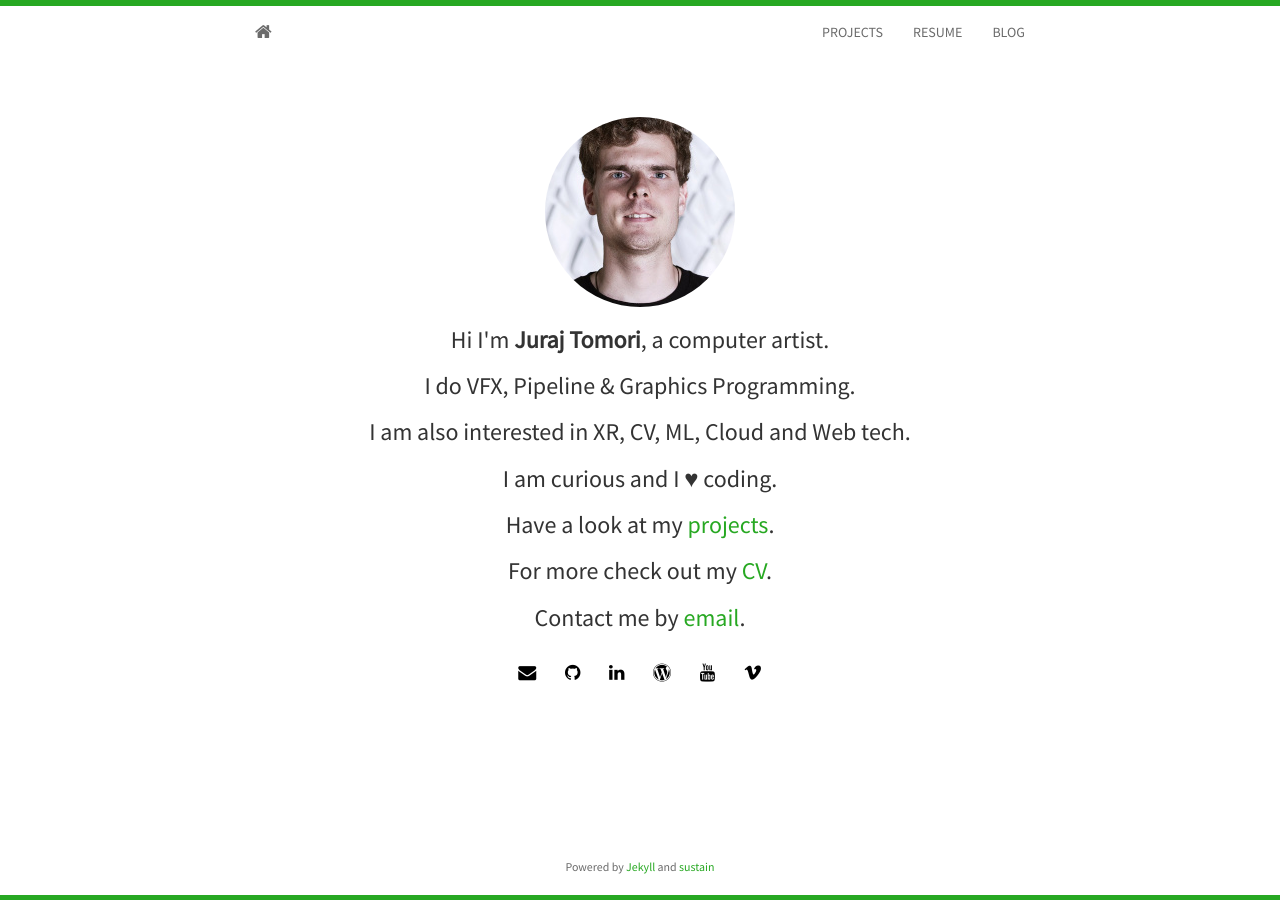
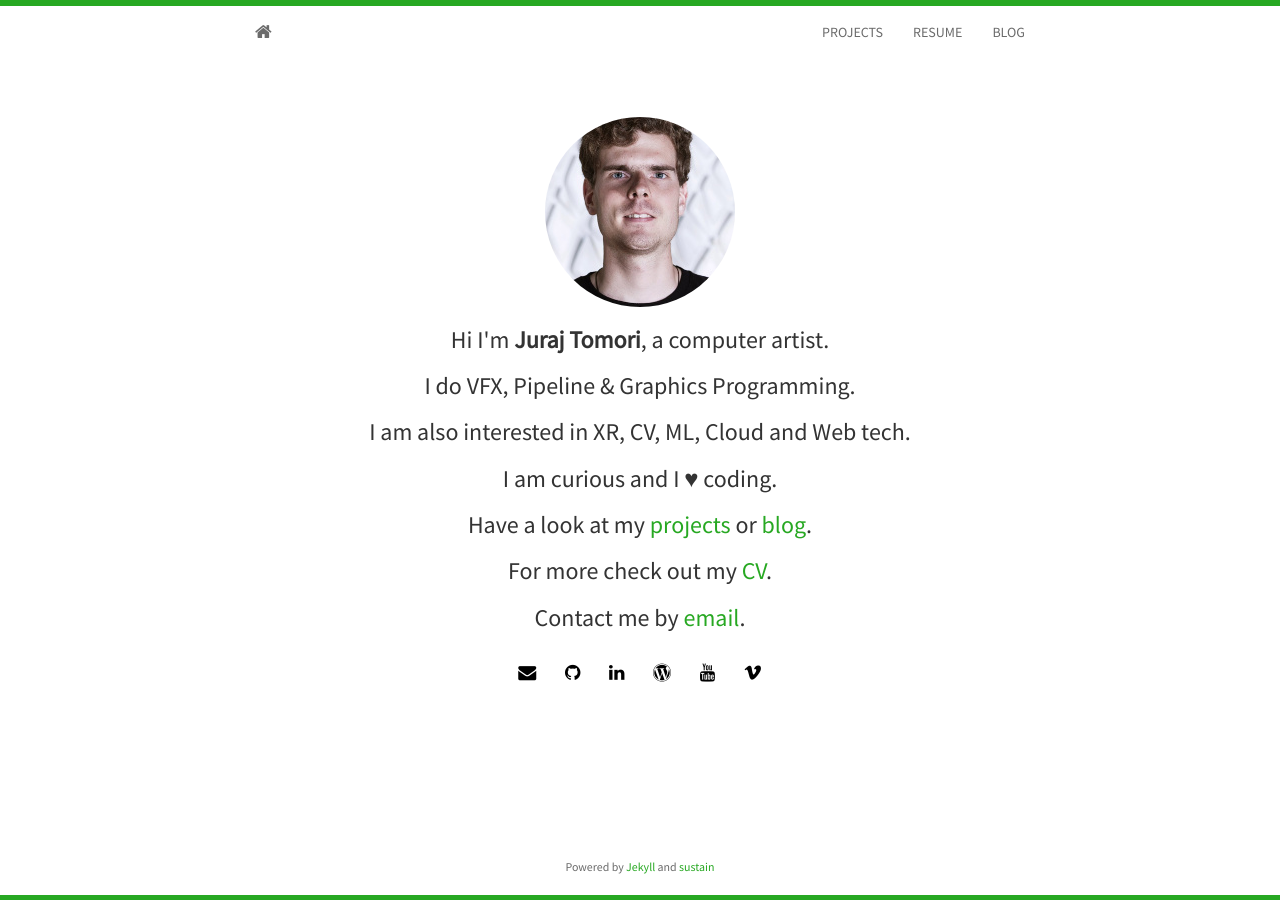
Before and after one commit to jtomori/jtomori.github.io, a Jekyll site: the page built from index.html, in a window 1280 px wide. Built offline with Jekyll 4.4.1, drawn with Linux system fonts in a browser that asks for light colours; nearby versions of some CDN libraries; the list of posts is cut into pages by our own code.

Commit message:
added blog to intro msg

```diff
--- a/index.html
+++ b/index.html
@@ -11,7 +11,7 @@ layout: home
 		<h3>I do VFX, Pipeline & Graphics Programming.</h3>
 		<h3>I am also interested in XR, CV, ML, Cloud and Web tech.</h3>
 		<h3>I am curious and I ♥ coding.</h3>
-	  <h3>Have a look at my <a href="{{ site.baseurl }}projects.html">projects</a>.</h3>
+	  <h3>Have a look at my <a href="{{ site.baseurl }}projects.html">projects</a> or <a href="https://jurajtomori.wordpress.com/">blog</a>.</h3>
 	  <h3>For more check out my <a href="{{ site.baseurl }}/cv">CV</a>.</h3>
 	  <h3>Contact me by <a href="mailto:{{ site.email }}">email</a>.</h3>
 	  {% include social.html %}
```
